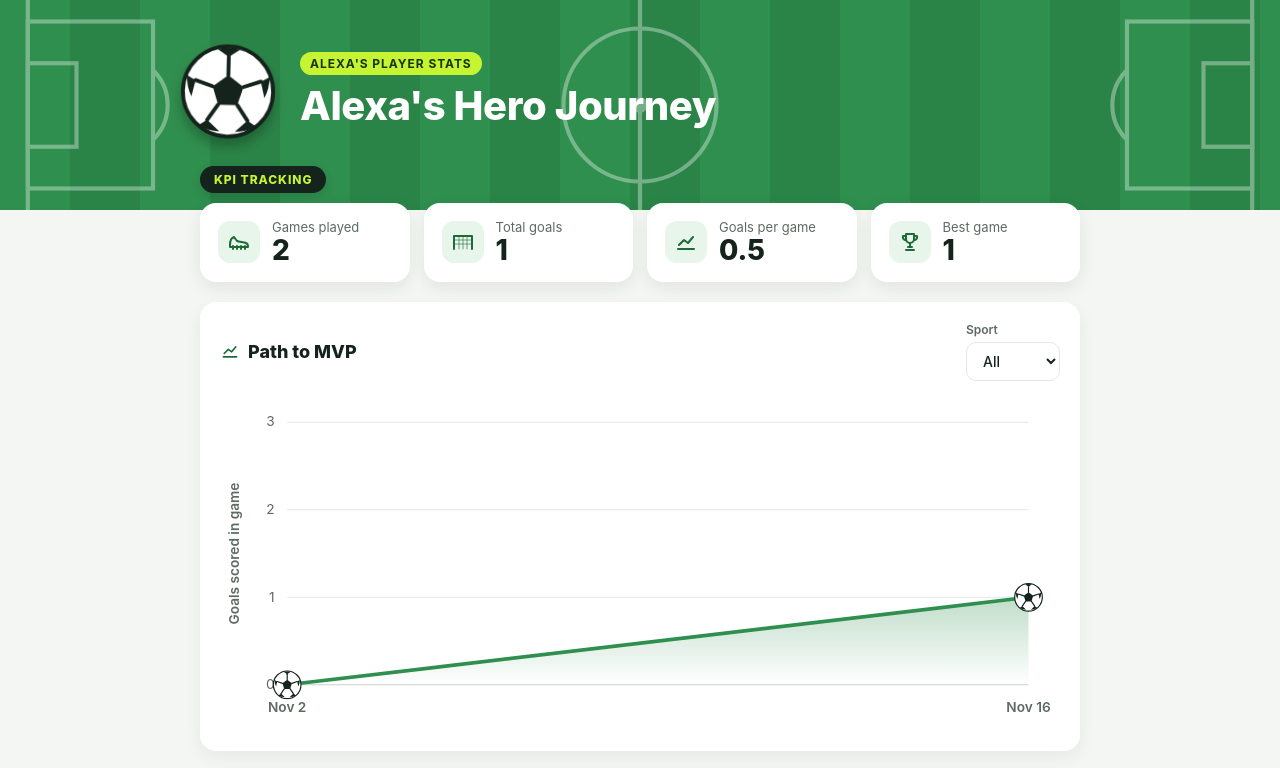
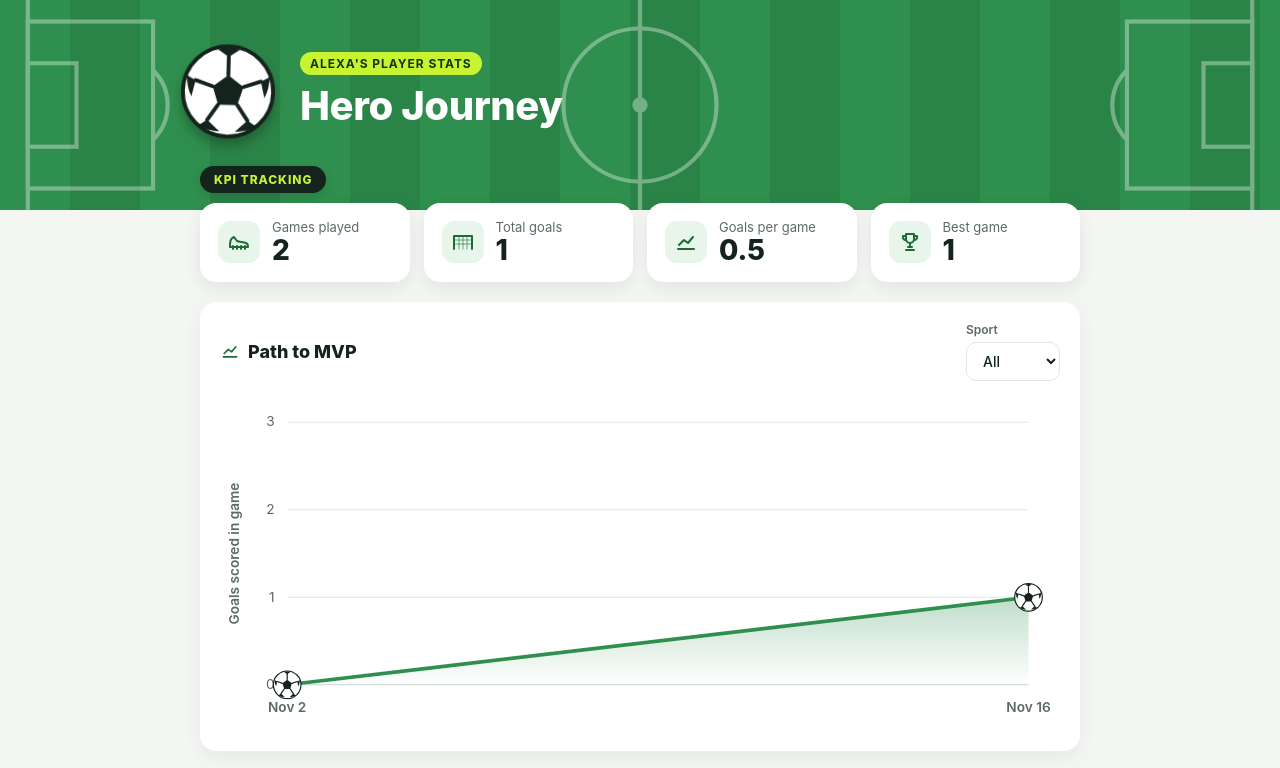
Before and after one commit to Alexa0100/Alexa-s-Player-Stats, a plain HTML site: page index.html in a window 1280 px wide. Shown: the top 768 px of the page. Drawn offline with Linux system fonts and the light colour scheme.

Commit message:
Add files via upload
small graph and language updates

```diff
--- a/index.html
+++ b/index.html
@@ -3,7 +3,7 @@
 <head>
 <meta charset="utf-8">
 <meta name="viewport" content="width=device-width, initial-scale=1">
-<title>Alexa's Hero Journey</title>
+<title>Hero Journey</title>
 <style>
 :root{color-scheme:light;--ink:#14231b;--muted:#5d6b63;--line:#e3e8e4;--bg:#f3f6f2;--card:#fff;--grass:#2f8f4e;--grass-dark:#1f6b38;--lime:#c6f432;--gold:#f5b700}
 *{box-sizing:border-box}
@@ -103,7 +103,7 @@ footer{text-align:center;color:var(--muted);font-size:12px;margin-top:8px}
     <svg class="ball-big" aria-hidden="true"><use href="#ball"/></svg>
     <div>
       <span class="eyebrow">Alexa's player stats</span>
-      <h1>Alexa's Hero Journey</h1>    </div>
+      <h1>Hero Journey</h1>    </div>
   </div>
 </header>
 
```
